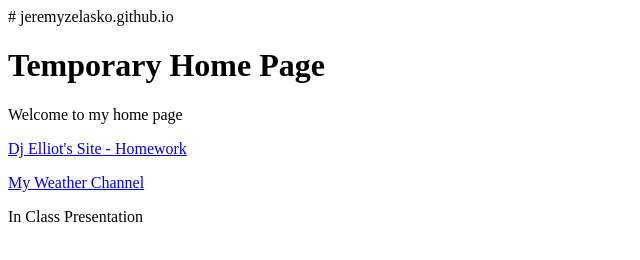
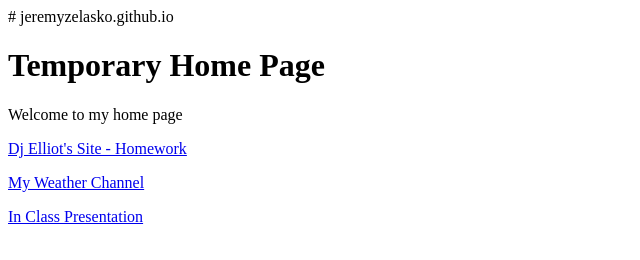
Before and after one commit to jeremyzelasko/jeremyzelasko.github.io, a plain HTML site: page home.html in a window 1280 px wide. Shown: the whole page, without its empty margins (0-640 px from the left). Drawn offline with Linux system fonts and the light colour scheme.

Commit message:
link fix

```diff
--- a/home.html
+++ b/home.html
@@ -16,6 +16,6 @@
 <p> Welcome to my home page</p>
 <p><a href="https://delliot3.github.io/homework/designprincipleassessment.html" target="_blank">Dj Elliot's Site - Homework</a></p>
 <p><a href="../sandbox/franklin.html" target="_blank">My Weather Channel</a></p>
-<p>In Class Presentation</p>
+    <p><a href="../sandbox/presentation.html" target="_blank">In Class Presentation</a></p>
 </body>
 </html>
```
